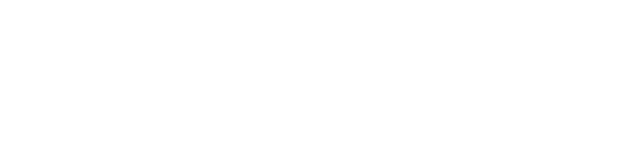
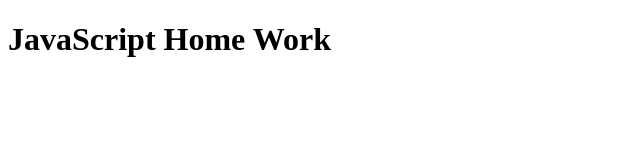
Before and after one commit to vladyslavosipov/goit-js-hw-04, a plain HTML site: page index.html in a window 1280 px wide. Shown: the whole page, without its empty margins (0-640 px from the left). Drawn offline with Linux system fonts and the light colour scheme.

Commit message:
fix index

```diff
--- a/index.html
+++ b/index.html
@@ -6,6 +6,7 @@
         <title>Document</title>
     </head>
     <body>
+        <h1>JavaScript Home Work</h1>
         <script src="./js/task-1.js"></script>
         <script src="./js/task-2.js"></script>
         <script src="./js/task-3.js"></script>
```
